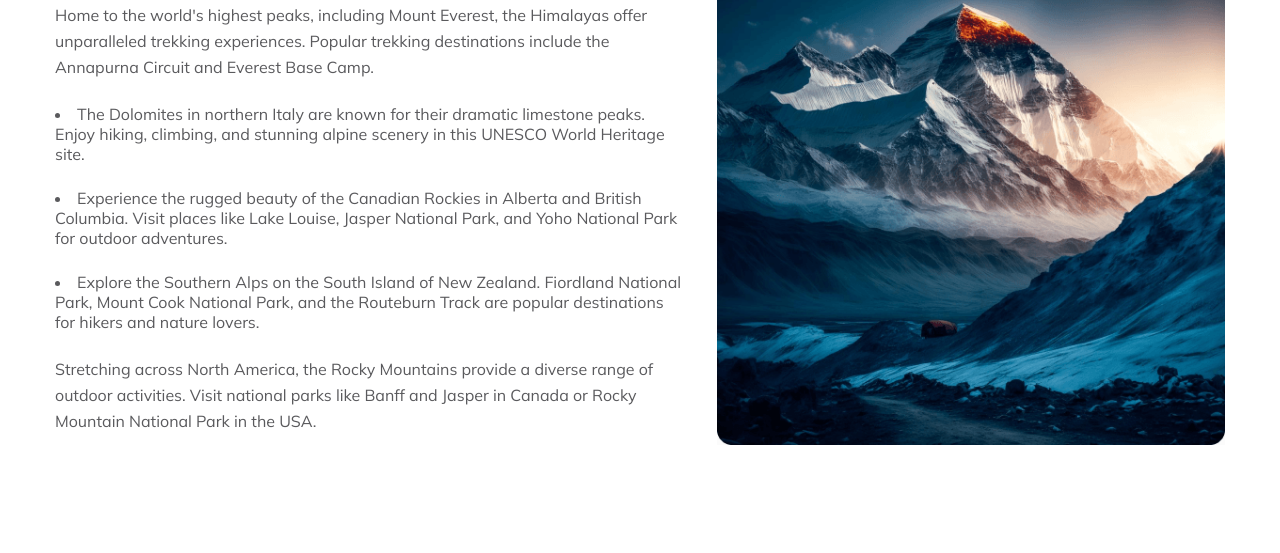
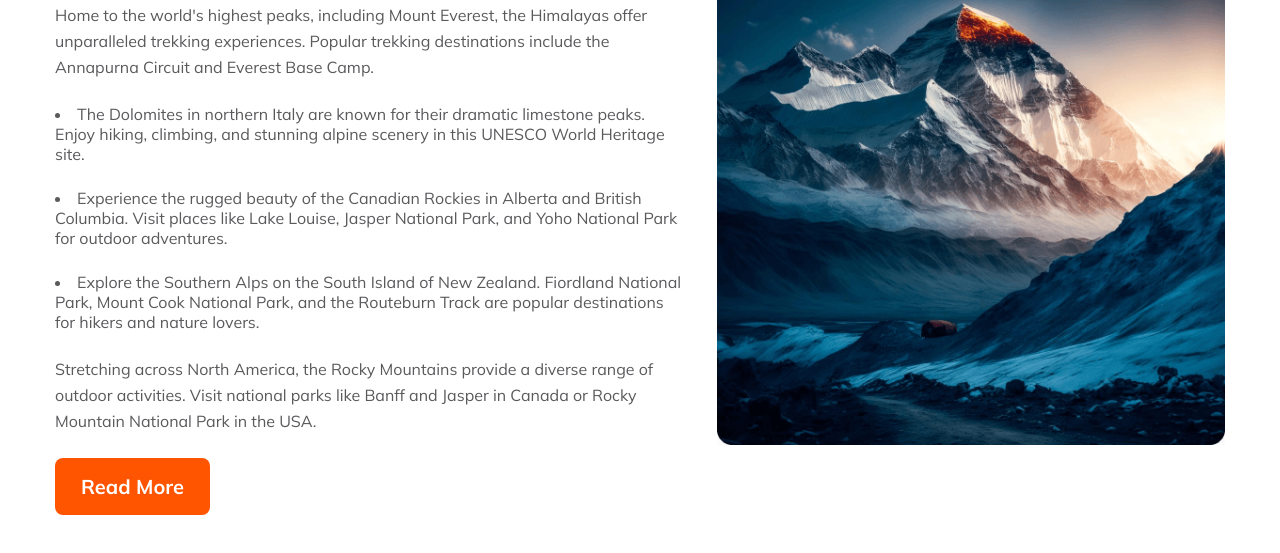
Before and after one commit to dreammehedi/dream-travel-mehedi, a plain HTML site: page index.html in a window 1280 px wide. Shown: the part 750-1303 px from the top of the page. Before the commit the page ends 1255 px from the top, so only its background shows below. Drawn offline with Linux system fonts and the light colour scheme.

Commit message:
popular tours read more button add and fully complete

```diff
--- a/index.html
+++ b/index.html
@@ -81,6 +81,7 @@
                         <li>Explore the Southern Alps on the South Island of New Zealand. Fiordland National Park, Mount Cook National Park, and the Routeburn Track are popular destinations for hikers and nature lovers.</li>
                     </ul>
                     <p class="paragraph-desc popular-tour-desc">Stretching across North America, the Rocky Mountains provide a diverse range of outdoor activities. Visit national parks like Banff and Jasper in Canada or Rocky Mountain National Park in the USA.</p>
+                    <button class="btn read-more-btn">Read More</button>
                 </div>
                 <div class="popular-tours-images">
                     <img src="./images/Rectangle4.png" alt="Rectangle4">
--- a/styles/main.css
+++ b/styles/main.css
@@ -219,4 +219,7 @@ ul.popular-tour-list li {
     list-style-position: inside;
     color: var(--gray-color);
 }
+button.btn.read-more-btn {
+    margin-right: auto;
+}
 /* popular tours end */
```
